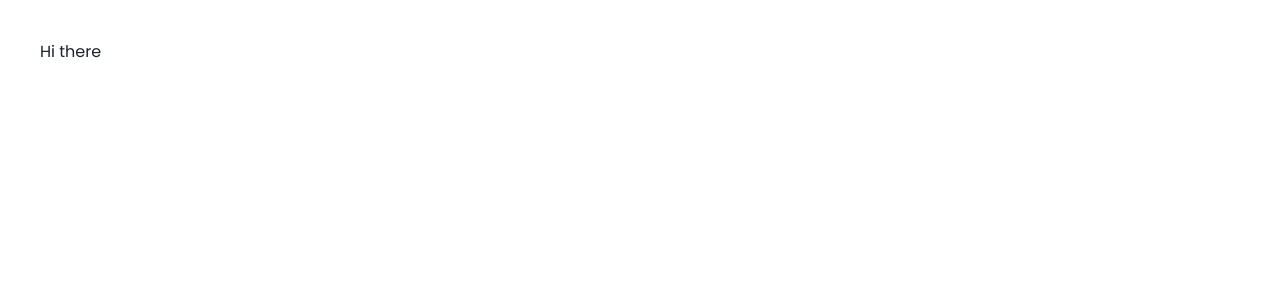
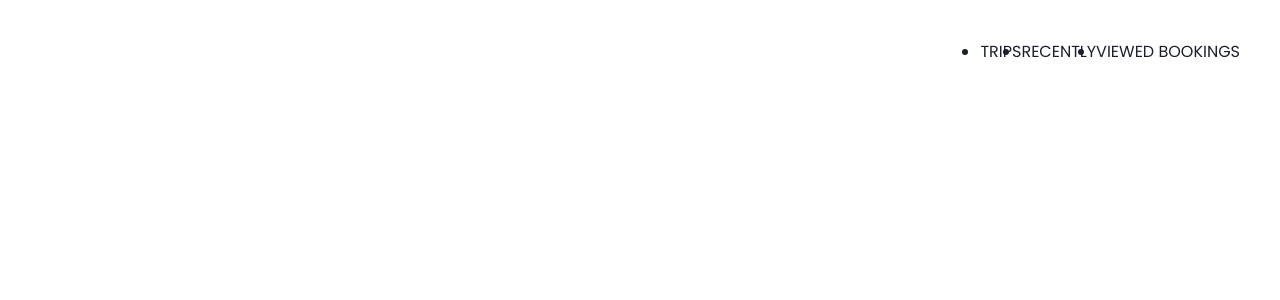
Before and after one commit to chineduogada/landing-light-canarymail, a Next.js app: page / in a window 1280 px wide. Shown: the top 300 px of the page. Built offline with nearby package versions, Linux system fonts and the light colour scheme.

Commit message:
feat(Checkout): add Header to page

```diff
--- a/pages/index.tsx
+++ b/pages/index.tsx
@@ -1,12 +1,34 @@
 import type { NextPage } from "next";
-import { Box, Heading } from "@chakra-ui/react";
+import { Box, Flex, Text } from "@chakra-ui/react";
 
 const HomePage: NextPage = () => {
   return (
     <Box maxLength="700px" mx="auto" p={10}>
-      Hi there
+      <Header />
     </Box>
   );
 };
 
+const Header = () => {
+  const list = [
+    { text: "TRIPS" },
+    { text: "RECENTLY" },
+    { text: "VIEWED BOOKINGS" },
+  ];
+
+  return (
+    <Flex justifyContent="flex-end">
+      <nav>
+        <Flex alignItems="center" as="ul">
+          {list.map((item) => (
+            <Box key={item.text} as="li">
+              <Text>{item.text}</Text>
+            </Box>
+          ))}
+        </Flex>
+      </nav>
+    </Flex>
+  );
+};
+
 export default HomePage;
```
Also changed, not shown: 1 other file (tests, documents, lock files or other folders).
